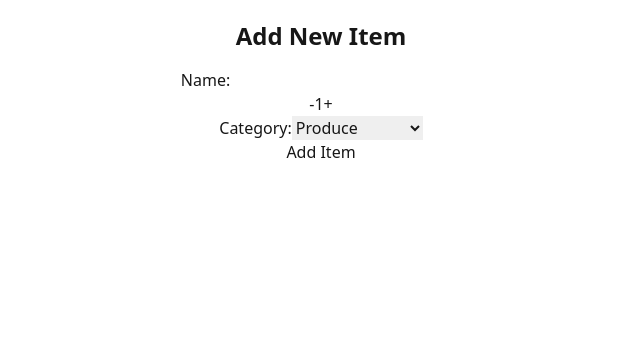
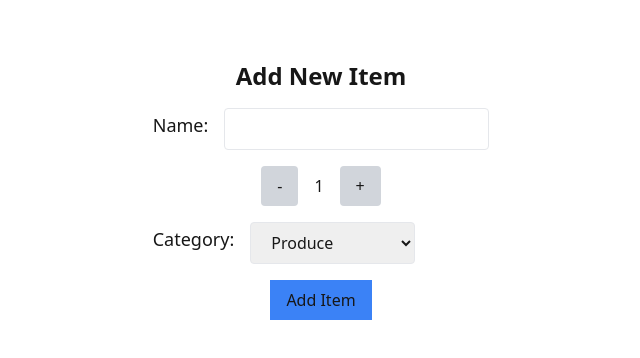
Before and after one commit to NDaetan/cprg306-assignments, a Next.js app: page /week-5 in a window 1280 px wide. Shown: the top 358 px of the page, without its empty margins (319-959 px from the left). Built offline with nearby package versions, Linux system fonts and the light colour scheme.

Commit message:
week5 css

```diff
--- a/app/week-5/new-item.js
+++ b/app/week-5/new-item.js
@@ -39,34 +39,38 @@ const NewItem = () =>{
 
     //Other than main headin on page.js this should render the form.
     return (
-        <form onSubmit={handleSubmit}>
-            <div>
-                <label name="name">Name:</label>
+        <form className= "space-y-4" onSubmit={handleSubmit}>
+            <div className="flex items-center space-x-4">
+                <label name="name" className = "block text-lg mb-2">Name:</label>
                 <input type="text"
                 id="name"
                 value={name}
                 onChange ={(e) => setName(e.target.value)} //text input doesnt work without this. I think it sets the value to "" and doesnt allow it to be changed.
-                required />
+                required
+                className = " px-4 py-2 border rounded" />
             </div>
-            <div>
+            <div className ="flex items-center justify-center space-x-4">
                 <button
                     type="button"
                     onClick={decrement}
-
-                  >  -
+                    className="px-4 py-2 bg-gray-300 rounded disabled:opacity-50"
+                >
+                      -
                 </button>
                 <span>{quantity}</span>
                 <button
                     type="button"
                     onClick={increment}
+                    className="px-4 py-2 bg-gray-300 rounded disabled:opacity-50"
                 >
                     +
                 </button>
             </div>
-            <div>
-                <label name="category">Category:</label>
+            <div className = "flex items-center space-x-4">
+                <label name="category" className = "block text-lg mb-2">Category:</label>
                 <select id="category" value={category}
-                onChange={(e) => setCategory(e.target.value)}>
+                onChange={(e) => setCategory(e.target.value)}
+                className="px-4 py-2 border rounded">
                     <option value = "produce">Produce</option>
                     <option value="dairy">Dairy</option>
                     <option value="bakery">Bakery</option>
@@ -81,7 +85,8 @@ const NewItem = () =>{
                 </select>
             </div>
             <div>
-                <button type = "submit">Add Item</button>
+                <button type = "submit"
+                className = "px-4 py-2 bg-blue-500 text-white-rounded">Add Item</button>
             </div>
         </form>
     );
--- a/app/week-5/page.js
+++ b/app/week-5/page.js
@@ -7,11 +7,11 @@ import NewItem from './new-item'; //this should hold all functions ill need. onl
 const Page = () => {
 
     return (
-        <div className="text-center p-5 font-sans">
+        <div className="flex flex-col items-center mt-10 justify-center text-center p-5 font-sans">
             <h1 className="text-2xl font-bold mb-4">Add New Item</h1>
             <NewItem />
         </div>
     );
 };
 
-export default Page;    //I dont know why this is needed for the page to function.
+export default Page;    //I dont understand why this is needed for the page to function.
```
